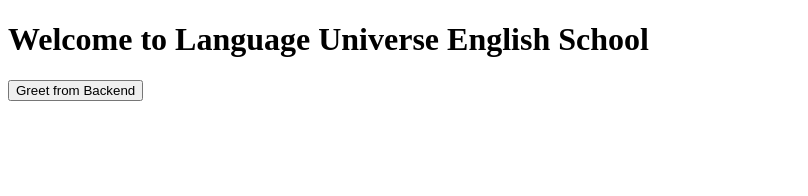
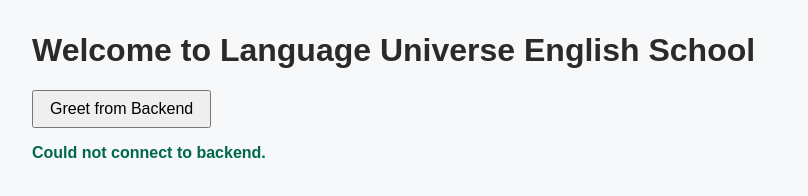
Before and after one commit to laissanejoserenato-ux/language-universe-platform, a plain HTML site: page frontend/index.html in a window 1280 px wide. Both pictures are taken after a click on the button "Greet from Backend". Shown: the whole page, without its empty margins (0-808 px from the left). Drawn offline with Linux system fonts and the light colour scheme; no server answers.

Commit message:
Update index.html

```diff
--- a/frontend/index.html
+++ b/frontend/index.html
@@ -3,6 +3,13 @@
 <head>
     <meta charset="UTF-8">
     <title>Language Universe English School</title>
+    <meta name="viewport" content="width=device-width, initial-scale=1">
+    <style>
+        body { font-family: Arial, sans-serif; margin: 2em; background: #f6f8fa; }
+        h1 { color: #2a2a2a; }
+        #greetBtn { padding: 0.5em 1em; font-size: 1em; }
+        #result { margin-top: 1em; font-weight: bold; color: #00684A; }
+    </style>
 </head>
 <body>
     <h1>Welcome to Language Universe English School</h1>
@@ -10,9 +17,14 @@
     <div id="result"></div>
     <script>
         document.getElementById('greetBtn').onclick = async function() {
-            const response = await fetch('/api/greet');
-            const data = await response.json();
-            document.getElementById('result').textContent = data.message;
+            try {
+                const response = await fetch('/api/greet');
+                if (!response.ok) throw new Error('Network response was not ok');
+                const data = await response.json();
+                document.getElementById('result').textContent = data.message;
+            } catch (e) {
+                document.getElementById('result').textContent = "Could not connect to backend.";
+            }
         }
     </script>
 </body>
```
